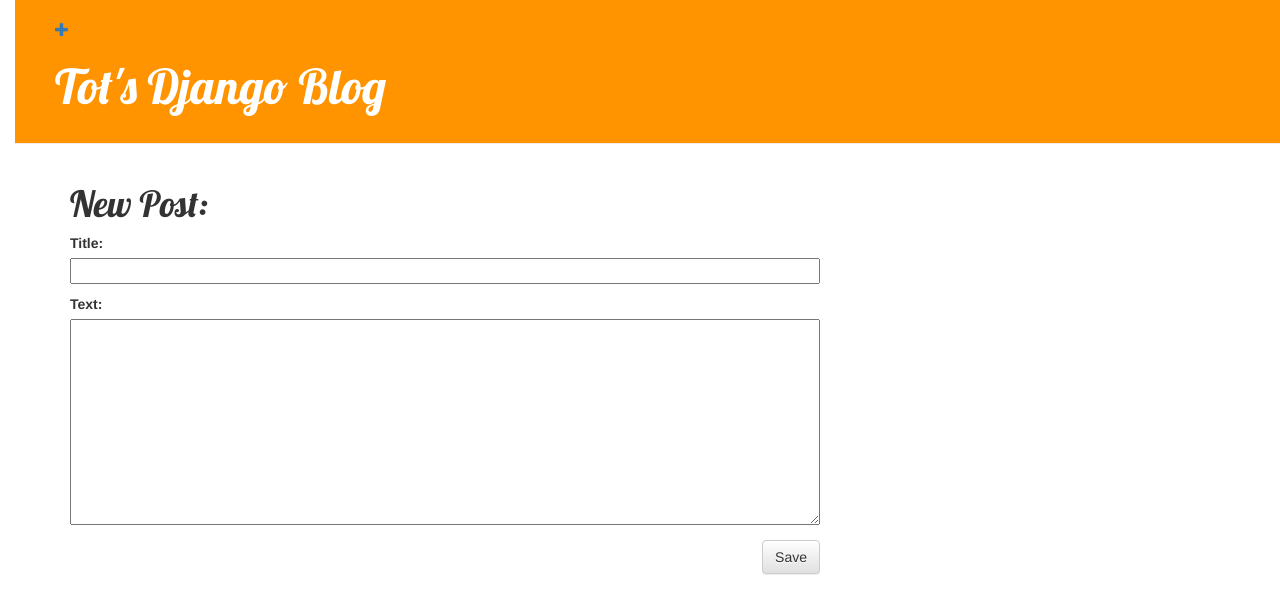
After one commit to TatyCat/Django-Girls-Proj, a Django app: page /post/new/ in a window 1280 px wide. The commit adds this page. Shown: the top 614 px of the page. Run offline with Django 3.2, Linux system fonts and the light colour scheme; some libraries are stand-ins or nearby versions.

Commit message:
Added functionality for posting new blog posts

```diff
--- /dev/null
+++ b/blog/forms.py
@@ -0,0 +1,7 @@
+from django import forms
+from .models import Post
+
+class PostForm(forms.ModelForm):
+    class Meta:
+        model = Post
+        fields = ('title', 'text',)
--- a/blog/templates/blog/base.html
+++ b/blog/templates/blog/base.html
@@ -16,9 +16,8 @@
 
 <body>
     <header class="page-header">
-        <h1>
-            <a href="/">Tot's Django Blog</a>
-        </h1>
+        <a href={% url 'post_new' %} class="glyphicon glyphicon-plus"></a>
+        <h1><a href="/">Tot's Django Blog</a></h1>
     </header>
 
     <div class="content container">
--- /dev/null
+++ b/blog/templates/blog/post_edit.html
@@ -0,0 +1,11 @@
+{% extends 'blog/base.html' %}
+
+{% block content %}
+<h1>New Post:</h1>
+    <form method="POST" class="post-form">
+        {% csrf_token %}
+        {{ form.as_p }}
+    </form>
+    <button type="submit" class="save btn btn-default">Save</button>
+
+{% endblock %}
--- a/blog/urls.py
+++ b/blog/urls.py
@@ -4,6 +4,7 @@
 urlpatterns=[
     url(r'^$', views.post_list, name='post_list'),
     url(r'^post/(?P<pk>\d+)/$', views.post_detail, name='post_detail'),
+    url(r'^post/new/$', views.post_new, name='post_new'),
 ]
 
 
--- a/blog/views.py
+++ b/blog/views.py
@@ -1,6 +1,8 @@
 from django.shortcuts import render, get_object_or_404
 from django.utils import timezone
 from .models import Post
+from .forms import PostForm
+from django.shortcuts import redirect
 
 def post_list(request):
     posts= Post.objects.filter(published_date__lte=timezone.now()).order_by('published_date')
@@ -17,9 +19,24 @@
     return render(request, 'blog/post_detail.html', {'post': post})
 
 
-
+def post_new(request):
+    if request.method == "POST":
+        form = PostForm(request.POST)
+        if form.is_valid():
+            post = form.save(commit=False)
+            post.author = request.user
+            post.published_date = timezone.now()
+            post.save()
+            return redirect ('post_detail', pk=post.pk)
+    else:
+        form = PostForm()
+    return render(request, 'blog/post_edit.html', {'form':form})
 
 """
+commit=False means that we don't want to save the Post model yet
+    – we want to add the author first.
+Most of the time you will use form.save() without commit=False
+
 def details(request,id):
     post = Posts.objects.get(id=id)
     contexxt = {
```
Also changed, not shown: db.sqlite3.
